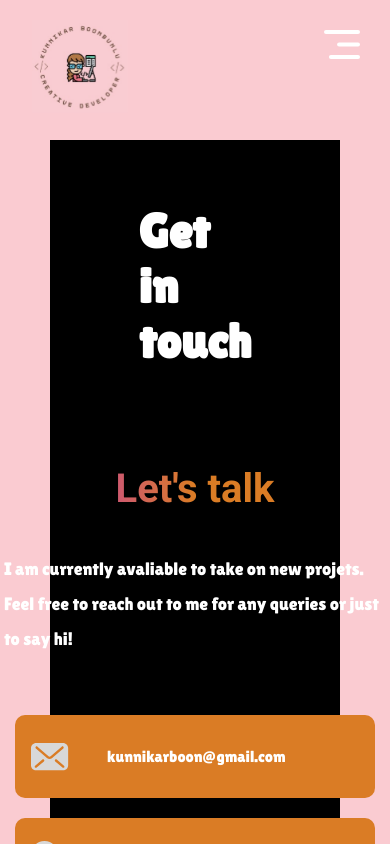
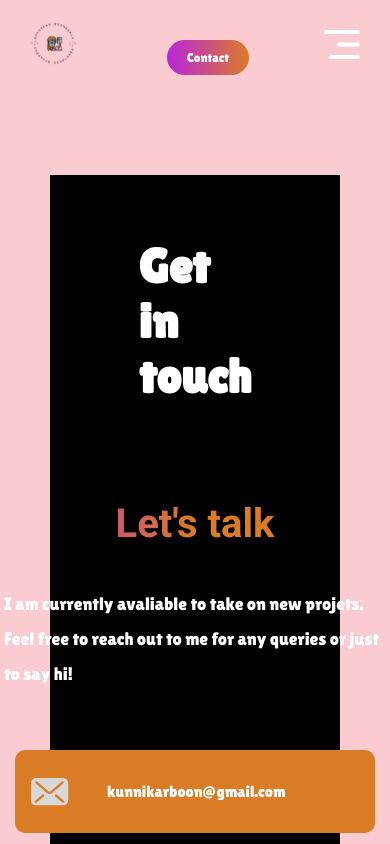
Before and after one commit to KunnikarB/portfolio, a React (Vite) app: page /contact in a window 390 px wide. Shown: the top 844 px of the page. Built offline with nearby package versions, Linux system fonts and the light colour scheme.

Commit message:
modified nav

```diff
--- a/src/Components/Navbar/Navbar.css
+++ b/src/Components/Navbar/Navbar.css
@@ -18,7 +18,7 @@
   display: block;
   position: fixed;
   left: 2em;
-  width: 5em;
+  width: 1em;
 }
 
 .nav-menu {
@@ -70,14 +70,90 @@
   display: none;
 }
 
-@media(max-width: 500px) {
+
+ @media (max-width: 2256px){
+  .nav-menu {
+    font-size: 2em;
+    margin-left: 2em;
+  }
+
+  .nav-menu a:hover {
+    transform: scale(1.2);
+  }
+
+  .nav-contact {
+    padding: 20px 40px;
+    font-size: 2em;
+    margin-left: 2em;
+  }
+
+  .logo {
+    width: 6em;
+  }
+}
+
+@media(max-width: 1024px) {
+
+  .navbar {
+    margin-top: 20px;
+
+  }
+
+  .nav-menu {
+    font-size: 1.5em;
+  }
+
+  .nav-menu a:hover {
+    transform: scale(1.2);
+  }
+
+  .nav-contact {
+    padding: 10px 20px;
+    font-size: 1.5em;
+  }
+
+  .logo {
+    width: 4em;
+  }
+
+}
+
+@media(max-width: 768px) {
+  .navbar {
+    margin-top: 20px;
+  }
+
+  .nav-menu {
+    font-size: 1.3em;
+
+  }
+
+  .nav-menu a:hover {
+    transform: scale(1.2);
+  }
+
+  .nav-contact {
+    padding: 10px 20px;
+    font-size: 0.8em;
+    margin-left: 2em;
+  }
+
+  .logo {
+    width: 4em;
+  }
+
+}
+
+
+@media screen and (max-width: 500px) {
   .navbar {
     margin: 20px 50px;
 
   }
 
   .nav-contact {
-    display: none;
+    padding: 10px 20px;
+    font-size: 0.8em;
   }
 
   .nav-mob-open {
@@ -118,76 +194,13 @@
     padding-left: 100px;
   }
 
-}
-
-@media(max-width: 768px) {
-  .navbar {
-    margin-top: 20px;
-  }
-
-  .nav-menu {
-    font-size: 1.5em;
-  }
-
   .nav-menu a:hover {
     transform: scale(1.2);
-  }
 
-  .nav-contact {
-    padding: 10px 20px;
-    font-size: 1em;
-    margin-left: 1em;
   }
 
   .logo {
-    width: 4em;
-  }
-
-}
-
-@media(max-width: 1024px) {
-
-  .navbar {
-    margin-top: 20px;
-
-  }
-
-  .nav-menu {
-    font-size: 1.5em;
-  }
-
-  .nav-menu a:hover {
-    transform: scale(1.2);
-  }
-
-  .nav-contact {
-    padding: 10px 20px;
-    font-size: 1.5em;
-  }
-
-  .logo {
-    width: 4em;
-  }
-
-}
-
-@media (max-width: 2256px){
-  .nav-menu {
-    font-size: 2.5em;
-    margin-left: 2em;
-  }
-
-  .nav-menu a:hover {
-    transform: scale(1.2);
-  }
-
-  .nav-contact {
-    padding: 20px 40px;
-    font-size: 2.5em;
-    margin-left: 2em;
-  }
-
-  .logo {
-    width: 6em;
+    left: 30px;
+    width: 3em;
   }
 }
--- a/src/Components/Navbar/Navbar.jsx
+++ b/src/Components/Navbar/Navbar.jsx
@@ -34,7 +34,6 @@ const Navbar = () => {
         <NavLink to='/Resume'> Resume </NavLink>
 
         <NavLink to='/Portfolio'> Portfolio </NavLink>
-
       </nav>
 
       <div className='nav-contact'>
```
